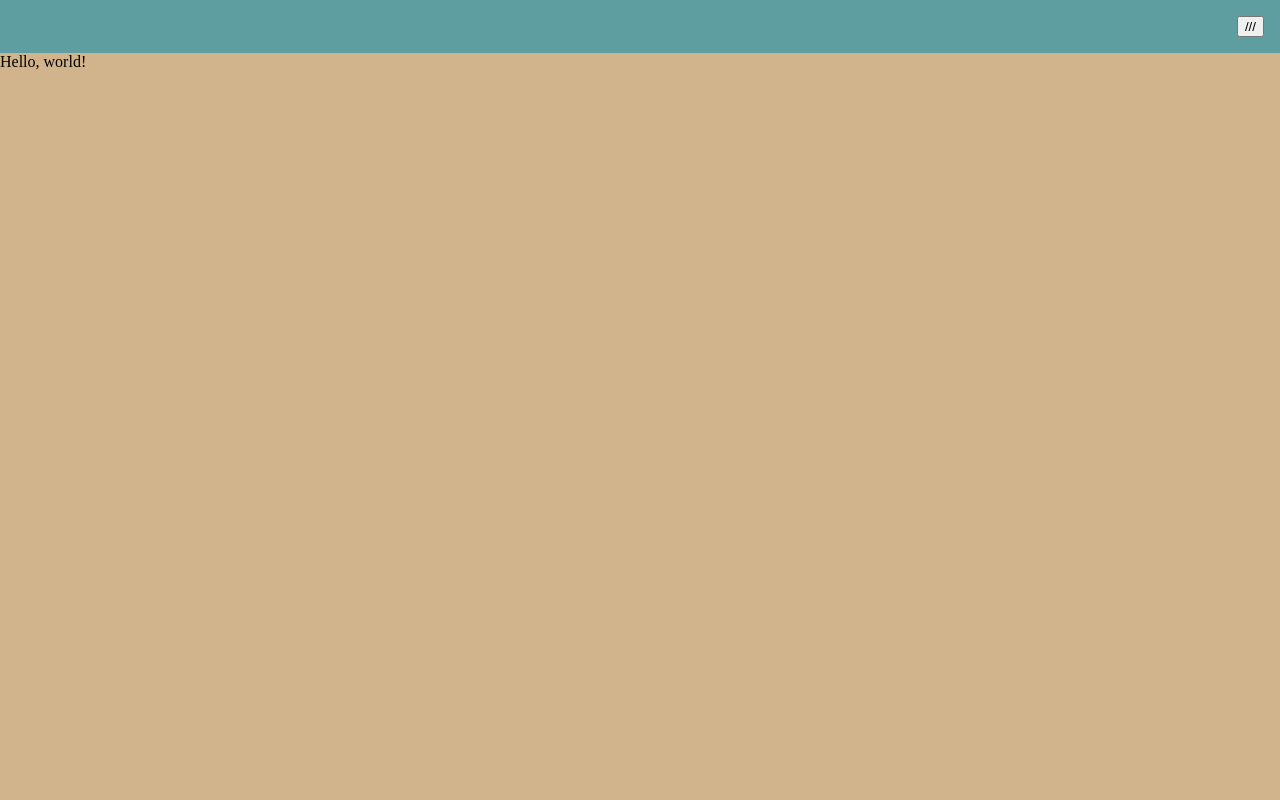
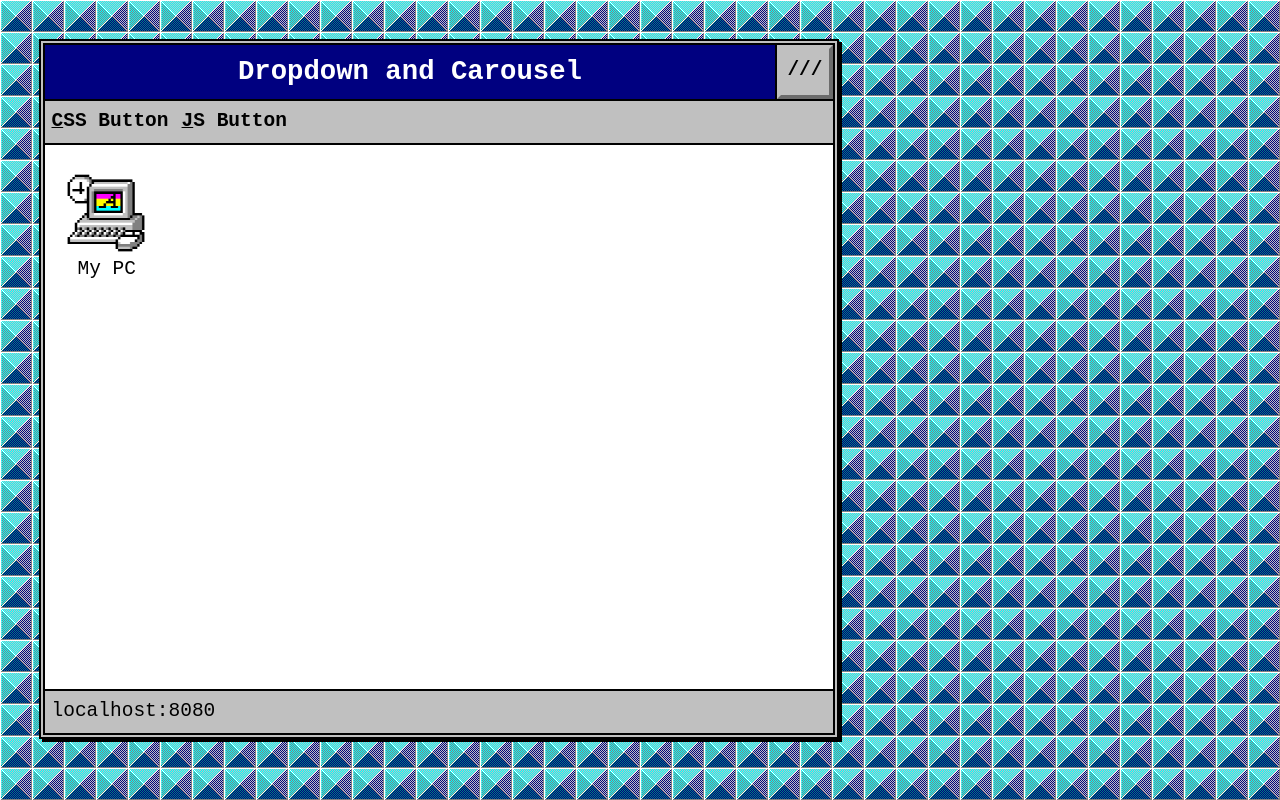
Before and after one commit to cobbland/dropdown-and-carousel, a website built with webpack: page src/template.html in a window 1280 px wide. Built offline with nearby package versions, Linux system fonts and the light colour scheme.

Commit message:
Add styles and CSS dropdowns

```diff
--- a/package.json
+++ b/package.json
@@ -26,6 +26,7 @@
     "css-loader": "^7.1.2",
     "eslint": "^9.21.0",
     "globals": "^16.0.0",
+    "html-loader": "^5.1.0",
     "html-webpack-plugin": "^5.6.3",
     "prettier": "3.5.2",
     "style-loader": "^4.0.0",
--- /dev/null
+++ b/src/dropdown-menu.js
@@ -0,0 +1,33 @@
+/* dropdown-menu.js uses a div that interacts with a direct sibling ul.
+   The button has class="dropdown-menu" and the ul
+*/
+
+// const dropdownMenuButtons = Array.from(document.querySelectorAll('.dropdown-menu'));
+
+// console.log(dropdownMenuButtons)
+
+// for (const button in dropdownMenuButtons) {
+//     const dropdownMenu = dropdownMenuButtons[button].nextElementSibling;
+//     dropdownMenu.style.display = 'none';
+//     dropdownMenu.style["flex-direction"] = 'column';
+//     dropdownMenu.style["background-color"] = 'lightblue';
+//     // dropdownMenu.style.position = 'absolute'
+// }
+
+// document.addEventListener('click', (button) => {
+//     if (button.target.classList.value === 'dropdown-menu') {
+//         const dropdownMenu = button.target.nextElementSibling;
+//         if (dropdownMenu.style.display === 'none') {
+//             dropdownMenu.style.display = "flex";
+//         } else {
+//             dropdownMenu.style.display = "none";
+//         }
+
+//     }
+// })
+
+// class DropDownMenu {
+//     constructor() {
+
+//     }
+// }
--- a/src/index.js
+++ b/src/index.js
@@ -1,8 +1,2 @@
 import "./styles.css";
-
-const pageBody = document.querySelector("body");
-const helloWorld = document.createElement("p");
-
-helloWorld.innerText = "Hello, world!";
-
-pageBody.appendChild(helloWorld);
+import "./dropdown-menu";
--- a/src/styles.css
+++ b/src/styles.css
@@ -1,21 +1,193 @@
-*,
-html,
-body {
-  margin: 0;
+*, *::before, *::after {
   box-sizing: border-box;
 }
 
+* {
+  margin: 0;
+}
+
+html,
 body {
-  background-color: tan
+  height: 100%;
+  box-sizing: border-box;
+  font-family: monospace;
+}
+
+body {
+  line-height: 1.5; /* This requires customizing the line height for larger text. */
+  font-size: 1.5rem;
+  padding: 3rem;
+  background-color: teal;
+  background-image: url(./pyramid.bmp);
+  background-repeat: repeat;
+}
+
+img, picture, video, canvas, svg {
+  display: block;
+  max-width: 100%; /* Use `max-width: revert;` if an image is meant to overflow */
+}
+
+input, button, textarea, select {
+  font: inherit;
+}
+
+.page {
+  background-color: silver;
+  height: min(700px, 100%);
+  width: min(800px, 100%);
+  min-height: 200px;
+  display: flex;
+  flex-direction: column;
+  border: 6px double black;
+  overflow: hidden;
+  box-shadow: 3px 3px black;
+}
+
+header {
+  background-color: white;
+  border-bottom: 2px solid black;
+  display: flex;
+  height: max-content;
+  flex-wrap: wrap;
+  flex-direction: column;
+}
+
+.top-bar {
+  display: flex;
+}
+
+.logo {
+  background-color: navy;
+  color: white;
+  padding: 0.5rem;
+  text-align: center;
+  border-bottom: 2px solid black;
+  font-size: 0.7em;
+  flex-grow: 2;
+}
+
+.js-dropdown {
+  height: 100%;
+  border-left: 2px solid black;
+  border-bottom: 2px solid black;
+  position: relative;
+  cursor: pointer;
+  background-color: silver;
+}
+
+.js-dropdown .dropdown-button {
+  height: 100%;
+  border: 4px outset silver;
+}
+
+.js-dropdown .dropdown-button:hover {
+  border: 4px inset silver;
 }
 
 nav {
-  background-color: cadetblue;
   display: flex;
-  padding: 1rem;
-  flex-direction: row-reverse;
+  background-color: silver;
 }
 
-nav ul {
+.dropdown-button {
+  padding: 0.5rem;
+  background-color: silver;
+  font-weight: bold;
+}
+
+.dropdown-content > div {
+  padding: 0.5rem;
+}
+
+.dropdown-button::first-letter,
+.dropdown-content > div::first-letter {
+  text-decoration: underline;
+}
+
+.css-dropdown {
+  /* display: inline-block;  Don't need this because its container is flex?*/
+  position: relative;
+  cursor: pointer;
+}
+
+.dropdown-content {
   display: none;
+  position: absolute;
+  width: 100%;
+  height: min-content;
+  z-index: 2;
+  background-color: white;
+  border: 2px solid black;
 }
+
+.css-dropdown:first-child .dropdown-content {
+  border-left: none;
+}
+
+.dropdown-button:hover,
+.css-dropdown:hover .dropdown-button,
+.dropdown-button:focus,
+.css-dropdown:focus .dropdown-button {
+  background-color: #00000033;
+}
+
+
+.dropdown-content > div:hover,
+.dropdown-content > div:focus {
+  background-color: navy;
+  color: white;
+}
+
+.css-dropdown:hover > .dropdown-content,
+.css-dropdown:focus > .dropdown-content {
+  display: flex;
+  flex-direction: column;
+}
+
+.content {
+  background-color: white;
+  flex-grow: 1;
+  overflow-y: scroll;
+}
+
+.computer-icon {
+  width: 100px;
+  height: 130px;
+  grid-template-rows: 120px max-content;
+  cursor: pointer;
+  margin: 1rem;
+  padding: 0.5rem;
+  position: relative;
+}
+
+.computer-icon img {
+  object-fit: cover;
+  position: absolute;
+  top: -20px;
+  left: -2px;
+  z-index: 1;
+}
+
+.computer-icon p {
+  width: max-content;
+  justify-self: center;
+  padding: 0.3rem 1rem;
+  position: absolute;
+  bottom: 0;
+}
+
+.computer-icon:hover p,
+.computer-icon:focus p{
+  color: white;
+}
+
+.computer-icon:hover,
+.computer-icon:focus   {
+  background-color: navy;
+}
+
+footer {
+  background-color: silver;
+  border-top: 2px solid black;
+  padding: 0.5rem;
+}
--- a/src/template.html
+++ b/src/template.html
@@ -7,21 +7,54 @@
   </head>
   <body>
 
+    <div class="page">
       <header>
+        <div class="top-bar">
+          <div class="logo">
+            <h1>Dropdown and Carousel</h1>
+          </div>
+          <div class="js-dropdown">
+            <div class="dropdown-button" tabindex="1"> /// </div>
+            <div class="dropdown-content">
+              <div>item 1</div>
+              <div>item 2</div>
+              <div>item 3</div>
+            </div>
+          </div>
+        </div>
         <nav>
-        <button>///</button>
-        <ul visible="false">
-          <li>Home</li>
-          <li>About</li>
-          <li>Contact</li>
-        </ul>
+          <div class="css-dropdown" tabindex="2">
+            <div class="dropdown-button">CSS Button</div>
+            <div class="dropdown-content">
+              <div>item 1</div>
+              <div>item 2</div>
+              <div>item 3</div>
+            </div>
+          </div>
+          <div class="css-dropdown" tabindex="3">
+            <div class="dropdown-button">JS Button</div>
+            <div class="dropdown-content">
+              <div>item 1</div>
+              <div>item 2</div>
+              <div>item 3</div>
+            </div>
+          </div>
         </nav>
       </header>
-
+      <div class="content">
+        <div class="computer-icon" tabindex="4">
+          <img src="./computer-icon.png" alt="" height="150px">
+          <p>My PC</p>
+        </div>
         <div class="carousel">
           <div class="images"></div>
           <div class="constrols"></div>
         </div>
+      </div>
+      <footer>
+        <div>localhost:8080</div>
+      </footer>
+    </div>
 
   </body>
 </html>
--- a/webpack.common.js
+++ b/webpack.common.js
@@ -27,6 +27,10 @@ module.exports = {
         test: /\.(woff|woff2|eot|ttf|otf)$/i,
         type: 'asset/resource',
       },
+      {
+        test: /\.html$/i,
+        loader: "html-loader"
+      }
     ],
   },
 };
```
Also changed, not shown: src/arcade.bmp (added), src/arches.bmp (added), src/computer-icon.png (added), src/party.bmp (added), src/pyramid.bmp (added), src/ribbons.bmp (added), 1 other file. Lines whose indentation alone changed are shown as unchanged.
